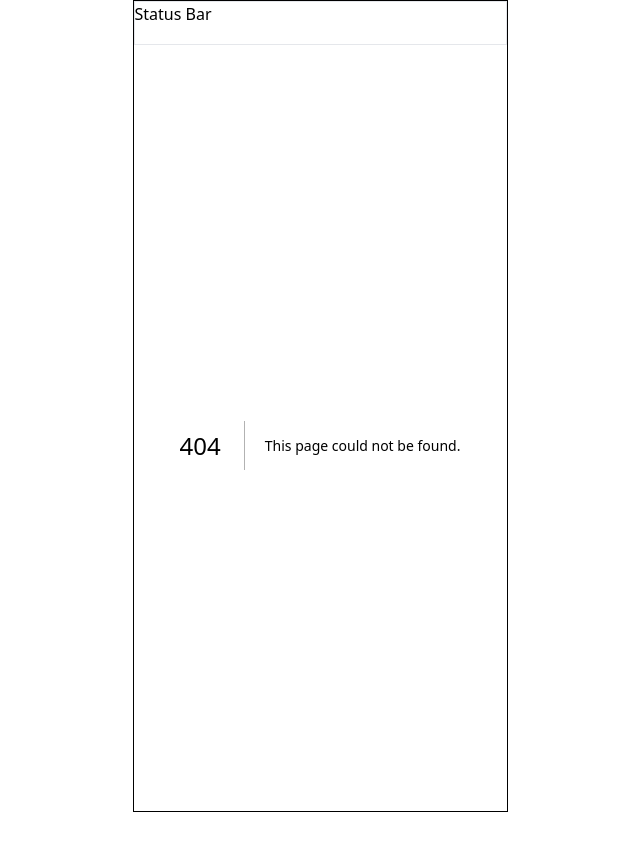
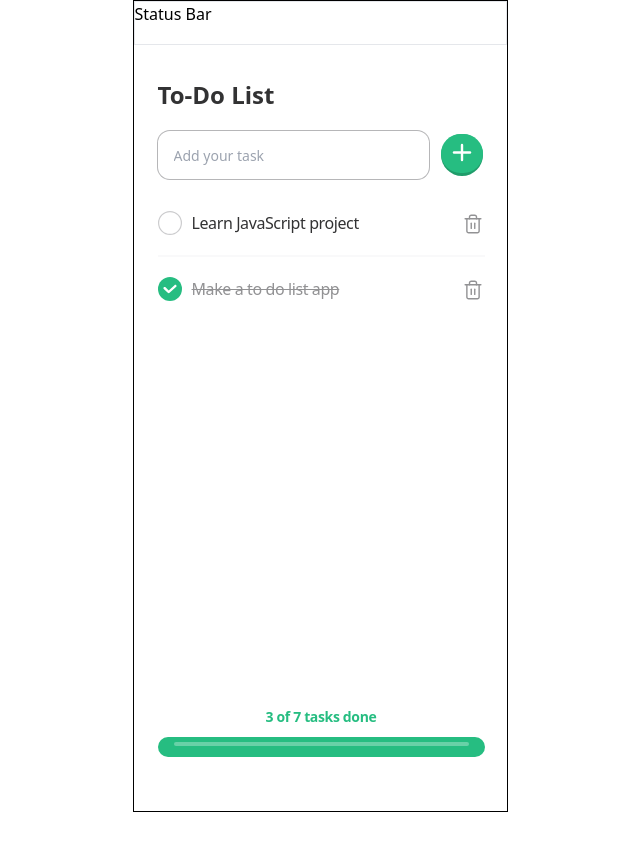
Before and after one commit to hannaxannah/roubit-dev-assignment, a Next.js app: page /todolist in a window 1280 px wide. Before the commit this address had no page. Shown: the whole page, without its empty margins (320-960 px from the left). After the commit the page ends 812 px from the top, so only its background shows below. Built offline with nearby package versions, Linux system fonts and the light colour scheme.

Commit message:
todo 구현

```diff
--- a/src/app/header/page.tsx
+++ b/src/app/header/page.tsx
@@ -1,8 +1,25 @@
 export default function Header() {
   return (
     // Header
-    <div className="w-100vw h-[3.375rem] border-[1px] border-solid border-blue">
-      Header
+    <div className="w-100vw h-[54px] py-[14px] px-[24px] flex jusity-between">
+      {/* 뒤로 가기 버튼 */}
+      <button>
+        <svg
+          xmlns="http://www.w3.org/2000/svg"
+          width="24"
+          height="24"
+          viewBox="0 0 24 24"
+          fill="none"
+        >
+          <path
+            d="M15.5 4L7.50002 12L15.5 20"
+            stroke="#7F7F80"
+            stroke-width="2"
+            stroke-linecap="round"
+            stroke-linejoin="round"
+          />
+        </svg>
+      </button>
     </div>
   );
 }
--- /dev/null
+++ b/src/app/todolist/page.tsx
@@ -0,0 +1,216 @@
+import styles from "./todolist.module.css";
+
+export default function ToDoList() {
+  return (
+    <>
+      {/* To-Do List Title */}
+      <div className="ml-[24px] mt-[32px] font-pretendard font-semibold text-[24px] text-[#323233]">
+        To-Do List
+      </div>
+      {/* To-Do Add */}
+      <form className="mx-[24px] mt-[18px] flex items-center">
+        <input
+          className="w-[273px] h-[48px] px-[16px] py[10px] ring-[#B6B6B8] ring-[1px] rounded-[12px] placeholder:font-pretendard font-medium text-[14px] text-[#B6B6B8]"
+          type="text"
+          placeholder="Add your task"
+        />
+        <div className="w-[42px] h-[42px] ml-[12px] pb-[3px] rounded-[777.7px] bg-[#209C6A]">
+          <button>
+            <svg
+              xmlns="http://www.w3.org/2000/svg"
+              width="42"
+              height="39"
+              viewBox="0 0 42 39"
+              fill="none"
+            >
+              <rect
+                x="42"
+                width="39"
+                height="42"
+                rx="19.5"
+                transform="rotate(90 42 0)"
+                fill="#26BD81"
+              />
+              <path
+                d="M13 18.5H29"
+                stroke="white"
+                stroke-width="2.4"
+                stroke-linecap="round"
+                stroke-linejoin="round"
+              />
+              <path
+                d="M21 11L21 26"
+                stroke="white"
+                stroke-width="2.4"
+                stroke-linecap="round"
+                stroke-linejoin="round"
+              />
+            </svg>
+          </button>
+        </div>
+      </form>
+      {/* To-Do List, Check, Delete */}
+      <div className="h-[408px] mx-[24px] mt-[32px]">
+        {/* To-Do Item :unchecked */}
+        <div className="w-full h-[24px] flex items-center gap-[10px]">
+          {/* checkbox */}
+          <label>
+            {/* <input
+              className={styles.checkbox}
+              type="checkbox"
+              value="Learn JavaScript project"
+            /> */}
+            <svg
+              xmlns="http://www.w3.org/2000/svg"
+              width="24"
+              height="24"
+              viewBox="0 0 24 24"
+              fill="none"
+            >
+              <circle
+                cx="12"
+                cy="12"
+                r="11.4"
+                stroke="#CCCCCE"
+                stroke-width="1.2"
+              />
+            </svg>
+          </label>
+          {/* todo label */}
+          <label className="w-full font-pretendard font-medium text-[16px] text-[#323233] leadign-[24px] tracking-tight">
+            Learn JavaScript project
+          </label>
+          {/* delete */}
+          <button className="w-[21px] h-[21px]">
+            <svg
+              xmlns="http://www.w3.org/2000/svg"
+              width="22"
+              height="22"
+              viewBox="0 0 22 22"
+              fill="none"
+            >
+              <path
+                d="M3.125 5.75H4.875H18.875"
+                stroke="#929294"
+                stroke-width="1.4"
+                stroke-linecap="round"
+                stroke-linejoin="round"
+              />
+              <path
+                d="M17.1243 5.75V18C17.1243 18.4641 16.9399 18.9092 16.6117 19.2374C16.2836 19.5656 15.8384 19.75 15.3743 19.75H6.62431C6.16018 19.75 5.71507 19.5656 5.38688 19.2374C5.05869 18.9092 4.87431 18.4641 4.87431 18V5.75M7.49931 5.75V4C7.49931 3.53587 7.68369 3.09075 8.01188 2.76256C8.34007 2.43437 8.78518 2.25 9.24931 2.25H12.7493C13.2134 2.25 13.6586 2.43437 13.9867 2.76256C14.3149 3.09075 14.4993 3.53587 14.4993 4V5.75"
+                stroke="#929294"
+                stroke-width="1.4"
+                stroke-linecap="round"
+                stroke-linejoin="round"
+              />
+              <path
+                d="M9.25069 10.125V15.375"
+                stroke="#929294"
+                stroke-width="1.4"
+                stroke-linecap="round"
+                stroke-linejoin="round"
+              />
+              <path
+                d="M12.7493 10.125V15.375"
+                stroke="#929294"
+                stroke-width="1.4"
+                stroke-linecap="round"
+                stroke-linejoin="round"
+              />
+            </svg>
+          </button>
+        </div>
+        {/* line after added */}
+        <div className="my-[20px]">
+          <svg
+            xmlns="http://www.w3.org/2000/svg"
+            width="327"
+            height="2"
+            viewBox="0 0 327 2"
+            fill="none"
+          >
+            <path d="M0 1H327" stroke="#F3F3F5" />
+          </svg>
+        </div>
+        {/* To-Do Item :checked, added */}
+        <div className="w-full h-[24px] flex items-center gap-[10px]">
+          {/* checkbox */}
+          <label>
+            {/* <input
+              className={styles.checkbox}
+              type="checkbox"
+              value="Make a to do list app"
+            /> */}
+            <svg
+              xmlns="http://www.w3.org/2000/svg"
+              width="24"
+              height="24"
+              viewBox="0 0 24 24"
+              fill="none"
+            >
+              <circle cx="12" cy="12" r="12" fill="#26BD81" />
+              <path
+                fill-rule="evenodd"
+                clip-rule="evenodd"
+                d="M18.2419 8.13964C18.7228 8.58922 18.7188 9.31447 18.2331 9.75954L11.5662 15.8686C11.3311 16.0841 11.0126 16.2034 10.6819 16.2C10.3511 16.1966 10.0355 16.0707 9.80566 15.8505L5.74755 11.9629C5.27265 11.508 5.28612 10.7828 5.77762 10.3432C6.26912 9.90366 7.05255 9.91612 7.52745 10.3711L10.7152 13.4249L16.4919 8.13147C16.9776 7.6864 17.7611 7.69006 18.2419 8.13964Z"
+                fill="white"
+              />
+            </svg>
+          </label>
+          {/* todo label */}
+          <label className="w-full font-pretendard font-medium text-[16px] text-[#929294] leadign-[24px] tracking-tight line-through">
+            Make a to do list app
+          </label>
+          {/* delete */}
+          <button className="w-[21px] h-[21px]">
+            <svg
+              xmlns="http://www.w3.org/2000/svg"
+              width="22"
+              height="22"
+              viewBox="0 0 22 22"
+              fill="none"
+            >
+              <path
+                d="M3.125 5.75H4.875H18.875"
+                stroke="#929294"
+                stroke-width="1.4"
+                stroke-linecap="round"
+                stroke-linejoin="round"
+              />
+              <path
+                d="M17.1243 5.75V18C17.1243 18.4641 16.9399 18.9092 16.6117 19.2374C16.2836 19.5656 15.8384 19.75 15.3743 19.75H6.62431C6.16018 19.75 5.71507 19.5656 5.38688 19.2374C5.05869 18.9092 4.87431 18.4641 4.87431 18V5.75M7.49931 5.75V4C7.49931 3.53587 7.68369 3.09075 8.01188 2.76256C8.34007 2.43437 8.78518 2.25 9.24931 2.25H12.7493C13.2134 2.25 13.6586 2.43437 13.9867 2.76256C14.3149 3.09075 14.4993 3.53587 14.4993 4V5.75"
+                stroke="#929294"
+                stroke-width="1.4"
+                stroke-linecap="round"
+                stroke-linejoin="round"
+              />
+              <path
+                d="M9.25069 10.125V15.375"
+                stroke="#929294"
+                stroke-width="1.4"
+                stroke-linecap="round"
+                stroke-linejoin="round"
+              />
+              <path
+                d="M12.7493 10.125V15.375"
+                stroke="#929294"
+                stroke-width="1.4"
+                stroke-linecap="round"
+                stroke-linejoin="round"
+              />
+            </svg>
+          </button>
+        </div>
+      </div>
+      {/* Tasks Done */}
+      <div className="w-[327px] mx-[24px] flex flex-col items-center fixed top-[706px]">
+        <div className="font-pretendard font-semibold text-[14px] text-[#26BD81] tracking-tight">
+          3 of 7 tasks done
+        </div>
+        <div className="w-full h-[20px] mt-[10px] px-[16px] py-[5px] flex bg-[#26BD81] rounded-[12px]">
+          <div className="w-full h-[4px] bg-[#FFFFFF] bg-opacity-30 rounded-[111px]"></div>
+        </div>
+      </div>
+    </>
+  );
+}
```
